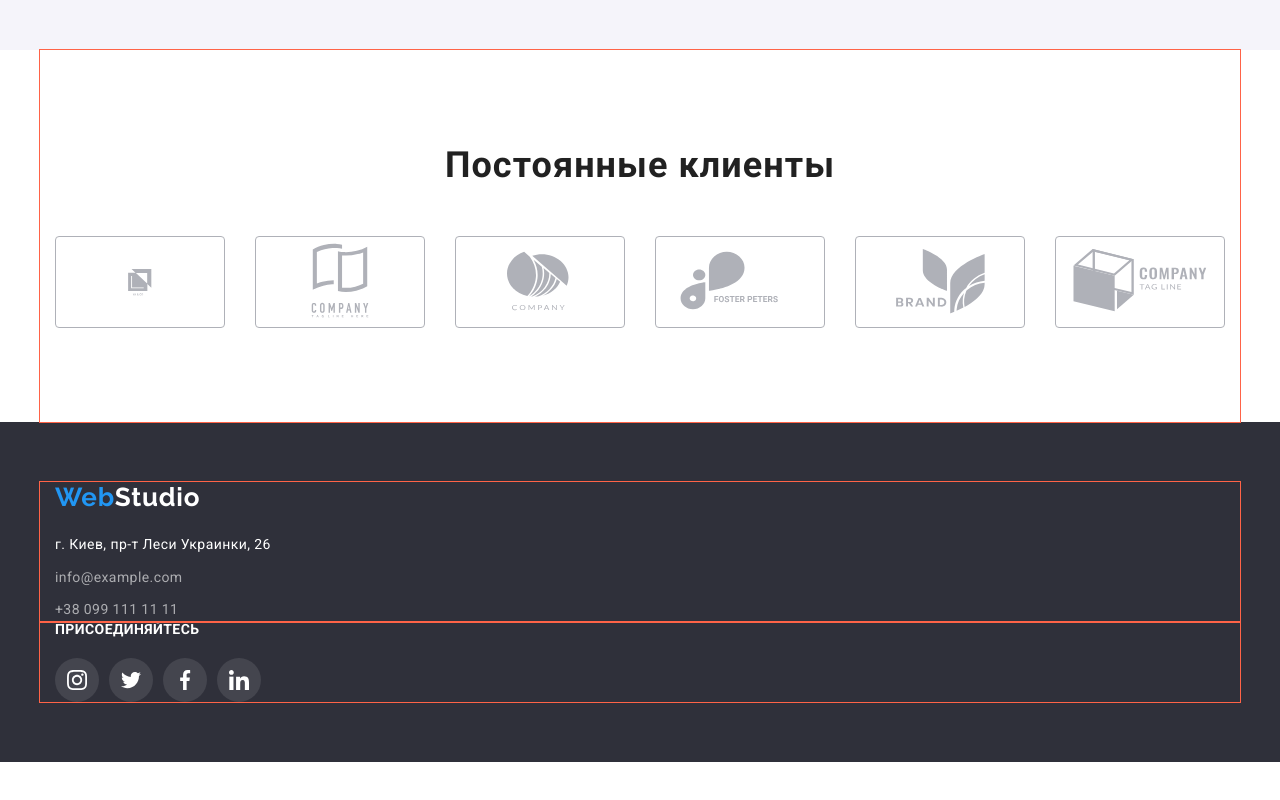
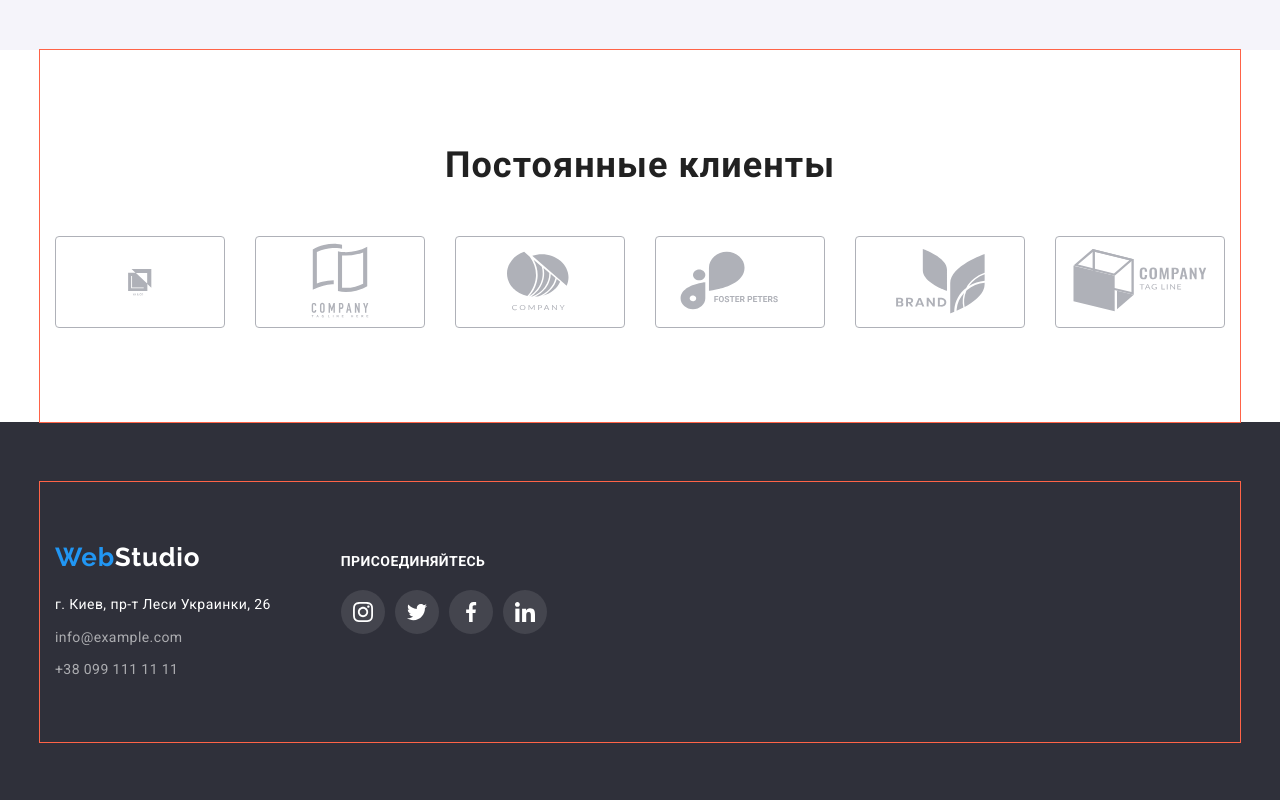
Before and after one commit to Marina0408/hw-4, a plain HTML site: page index.html in a window 1280 px wide. Shown: the part 2252-3052 px from the top of the page. Before the commit the page ends 3014 px from the top, so only its background shows below. Drawn offline with nearby package versions, Linux system fonts and the light colour scheme.

Commit message:
footer added

```diff
--- a/css/styles.css
+++ b/css/styles.css
@@ -440,8 +440,24 @@ fill: #AFB1B8;
 padding-top: 60px;
 padding-bottom: 60px;
 background-color: var(--background-hero-footer);
+
 }
 
+.container-wrap .container {
+display: flex;
+justify-content: flex-start;
+}
+
+.footer-contacts {
+padding-top: 60px;
+padding-bottom: 60px;
+}
+
+.footer-soc {
+padding-top: 72px;
+padding-bottom: 100px;
+margin-left: 70px;
+}
 
 .logo-footer {
  font-family: "Raleway", sans-serif;
@@ -527,6 +543,8 @@ fill: var(--white-color);
 background-color: var(--accent-color);
 }
 
+
+
 /* /////////////    PORTFOLIO   /////////////// */
 
 .filter-btn {
--- a/index.html
+++ b/index.html
@@ -313,15 +313,17 @@
     </section>
     </main>
     <footer class="footer">
+        <div class="container-wrap">
             <div class="container">
+                <section class="footer-contacts">
                     <a href="/" lang="en" class="logo-footer link"><span class="logo-web">Web</span><span class="logo-studio-footer">Studio</span></a>
                     <address class="contacts">
                         <p class="footer-address">г. Киев, пр-т Леси Украинки, 26 <br/></p>
                         <a href="mailto:info@example.com" class="footer-mail link">info@example.com <br/></a>
                         <a href="tel:+380991111111" class="footer-tel link">+38 099 111 11 11</a>
                     </address>
-        </div>
-        <div class="container">
+                </section>
+                <section class="footer-soc">
                     <p class="footer-text">присоединяйтесь</p>
                     <ul class="footer-soc-list list">
                         <li class="footer-soc-item">
@@ -356,6 +358,8 @@
                             </a>
                         </li>
                     </ul>
+                </section>
+        </div>
        </div>
     </footer>
 </body>
```
Lines whose indentation alone changed are shown as unchanged.
